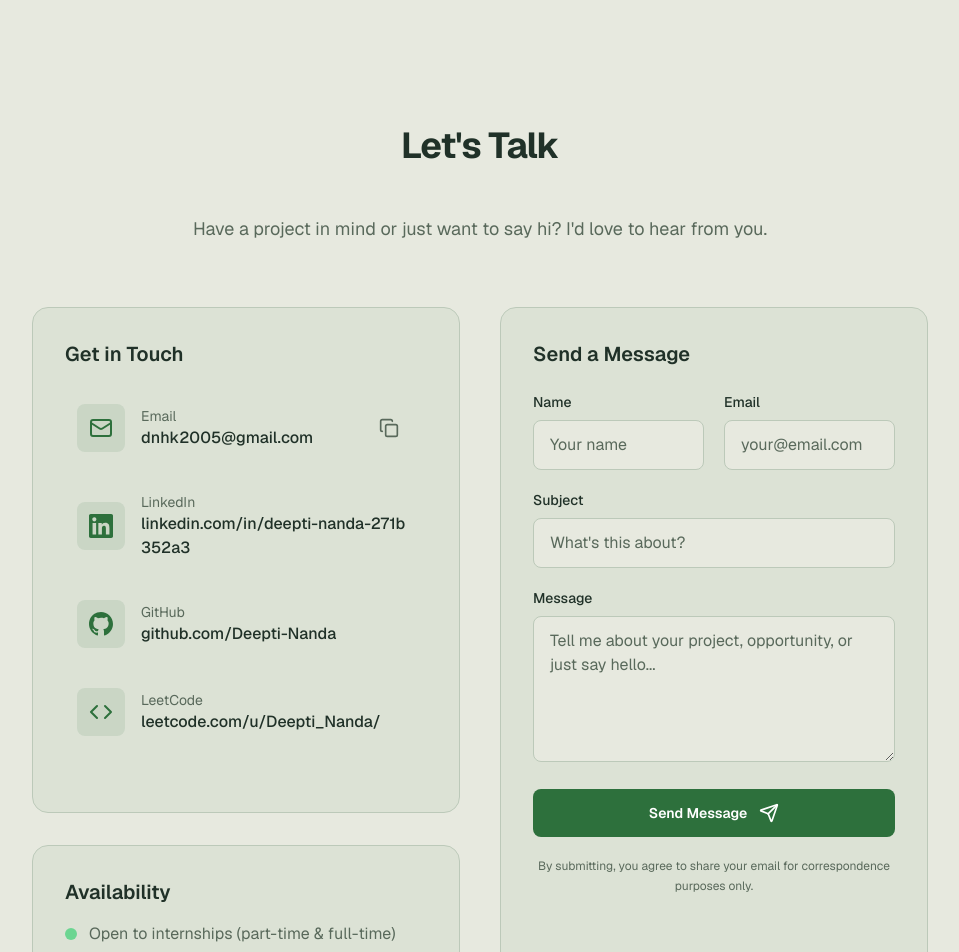
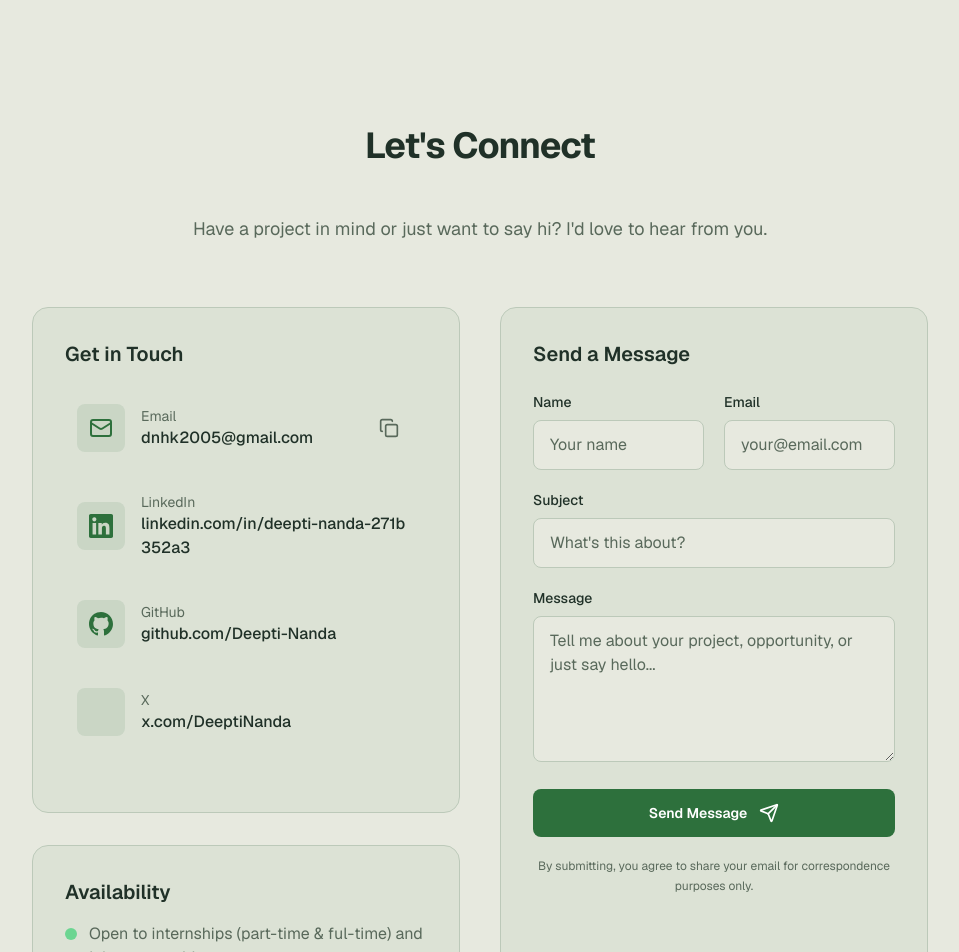
Before and after one commit to Deepti-Nanda/Portfolio, a Next.js app: page / in a window 1280 px wide. Shown: the part 5520-6472 px from the top of the page, without its empty margins (160-1119 px from the left). Built offline with nearby package versions, Linux system fonts and the light colour scheme; some icons are missing.

Commit message:
feat: update contact section

```diff
--- a/components/contact.tsx
+++ b/components/contact.tsx
@@ -2,6 +2,7 @@
 
 import { useEffect, useRef, useState } from "react";
 import type { ChangeEvent, FormEvent } from "react";
+import { SiX } from "@icons-pack/react-simple-icons";
 import {
   Mail,
   Send,
@@ -9,7 +10,6 @@ import {
   Loader2,
   Copy,
   CheckCheck,
-  Code,
 } from "lucide-react";
 import { GitHubIcon, LinkedInIcon } from "./brand-icons";
 
@@ -139,10 +139,10 @@ export function Contact() {
       label: "github.com/Deepti-Nanda",
     },
     {
-      name: "LeetCode",
-      href: "https://leetcode.com/u/Deepti_Nanda/",
-      icon: Code,
-      label: "leetcode.com/u/Deepti_Nanda/",
+      name: "X",
+      href: "https://x.com/DeeptiNanda",
+      icon: SiX,
+      label: "x.com/DeeptiNanda",
     },
   ];
 
@@ -158,7 +158,7 @@ export function Contact() {
             id="contact-heading"
             className="section-title text-[var(--foreground)]"
           >
-            Let's Talk
+            Let's Connect
           </h2>
 
           <p className="text-[var(--muted)] mt-3 sm:mt-4 text-sm sm:text-base lg:text-lg leading-relaxed">
@@ -247,7 +247,7 @@ export function Contact() {
               <div className="space-y-3 text-sm sm:text-base text-[var(--muted)]">
                 <div className="flex items-start gap-3">
                   <div className="w-2.5 h-2.5 sm:w-3 sm:h-3 mt-1.5 shrink-0 rounded-full bg-green-500 animate-pulse" />
-                  <span>Open to internships (part-time & full-time)</span>
+                  <span>Open to internships (part-time & ful-time) and job opportunities</span>
                 </div>
 
                 <div className="flex items-start gap-3">
```
